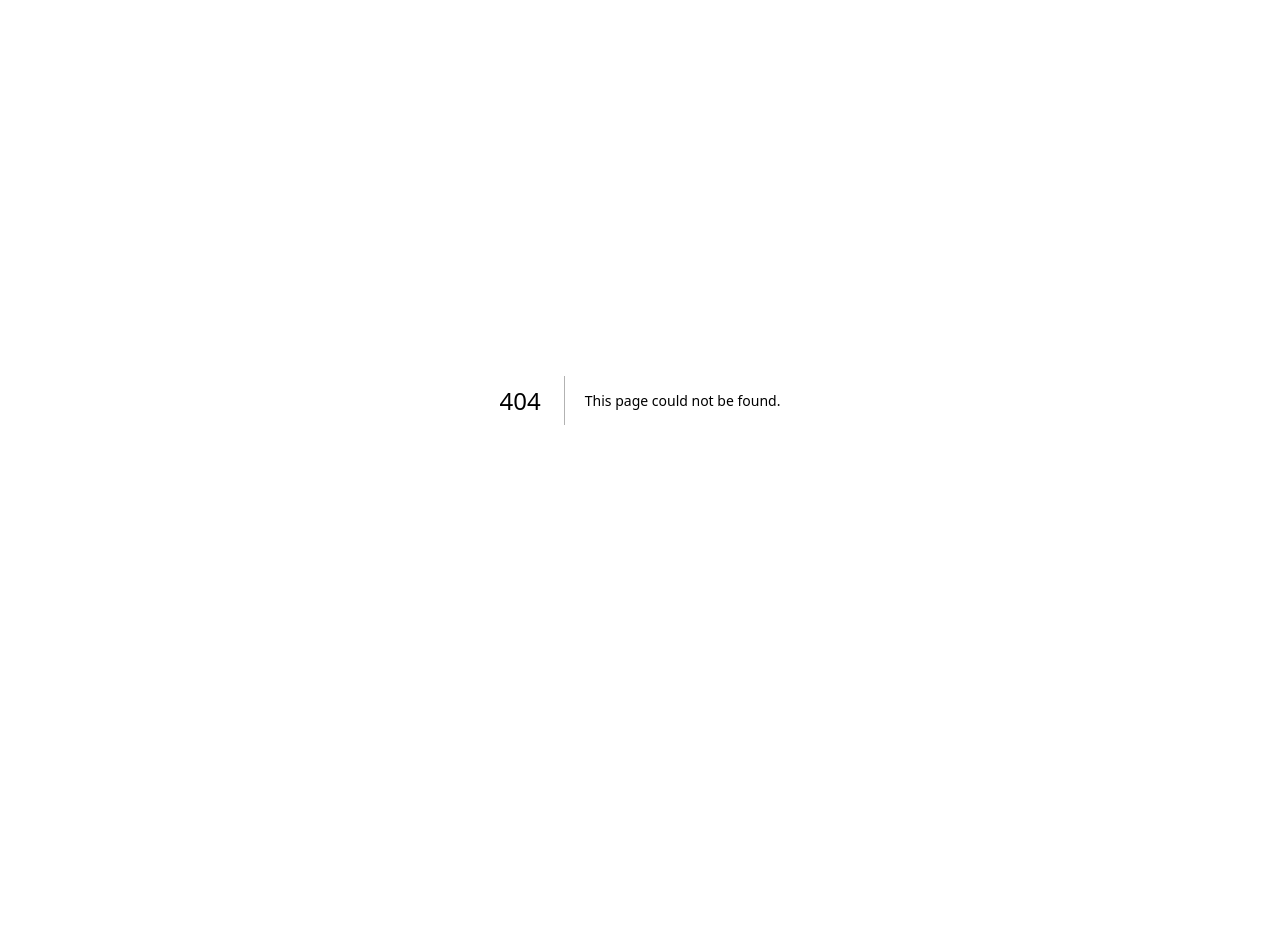
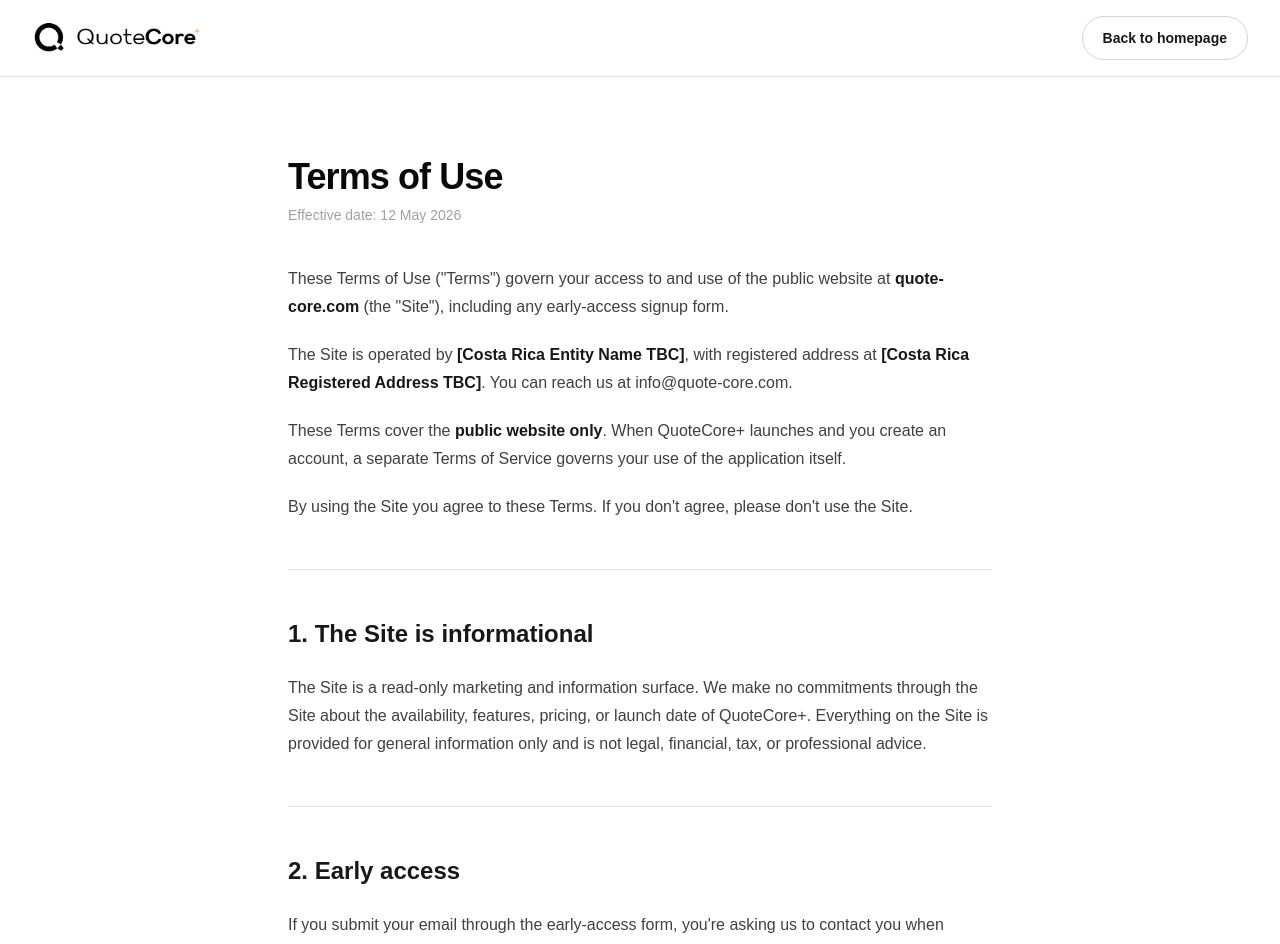
Before and after one commit to barrytheai/quotecore, a Next.js app: page /terms in a window 1280 px wide. Before the commit this address had no page. Shown: the top 944 px of the page. Before the commit the page ends 800 px from the top, so only its background shows below. Built offline with nearby package versions, Linux system fonts and the light colour scheme.

Commit message:
feat: terms of use page at /terms, footer link added

```diff
--- a/app/page.tsx
+++ b/app/page.tsx
@@ -595,6 +595,8 @@ export default function HomePage() {
             <a href="/free-trial" className="hover:text-zinc-800">Free Trial</a>
             {" · "}
             <a href="/privacy" className="hover:text-zinc-800">Privacy Policy</a>
+            {" · "}
+            <a href="/terms" className="hover:text-zinc-800">Terms of Use</a>
           </p>
           <p className="mt-3">© 2026 <span className="brand-wordmark">QuoteCore<span className="brand-plus">+</span></span></p>
           <p className="mt-1">Built by T3Labs</p>
--- /dev/null
+++ b/app/terms/page.tsx
@@ -0,0 +1,130 @@
+import type { Metadata } from "next";
+
+export const metadata: Metadata = {
+  title: "Terms of Use | QuoteCore+",
+  description: "Terms of Use governing your access to and use of the public website at quote-core.com.",
+};
+
+export default function TermsPage() {
+  return (
+    <main className="min-h-screen bg-white text-zinc-950">
+      <header className="sticky top-0 z-50 border-b border-zinc-200 bg-white">
+        <div className="mx-auto flex max-w-7xl items-center justify-between px-6 py-4 lg:px-8">
+          <a href="/" className="flex items-center gap-3">
+            <img src="/MainQCP.png" alt="QuoteCore+" className="h-10 w-auto" />
+          </a>
+          <a href="/" className="inline-flex h-11 items-center justify-center rounded-full border border-zinc-300 bg-white px-5 py-2.5 text-sm font-semibold text-zinc-900 transition-colors hover:bg-zinc-50">
+            Back to homepage
+          </a>
+        </div>
+      </header>
+
+      <div className="mx-auto max-w-3xl px-6 py-20 lg:px-8">
+        <h1 className="text-4xl font-semibold tracking-tight">Terms of Use</h1>
+        <p className="mt-2 text-sm text-zinc-400">Effective date: 12 May 2026</p>
+
+        <div className="prose prose-zinc mt-10 max-w-none">
+          <p>These Terms of Use ("Terms") govern your access to and use of the public website at <strong>quote-core.com</strong> (the "Site"), including any early-access signup form.</p>
+          <p>The Site is operated by <strong>[Costa Rica Entity Name TBC]</strong>, with registered address at <strong>[Costa Rica Registered Address TBC]</strong>. You can reach us at info@quote-core.com.</p>
+          <p>These Terms cover the <strong>public website only</strong>. When QuoteCore+ launches and you create an account, a separate Terms of Service governs your use of the application itself.</p>
+          <p>By using the Site you agree to these Terms. If you don't agree, please don't use the Site.</p>
+
+          <hr />
+
+          <h2>1. The Site is informational</h2>
+          <p>The Site is a read-only marketing and information surface. We make no commitments through the Site about the availability, features, pricing, or launch date of QuoteCore+. Everything on the Site is provided for general information only and is not legal, financial, tax, or professional advice.</p>
+
+          <hr />
+
+          <h2>2. Early access</h2>
+          <p>If you submit your email through the early-access form, you're asking us to contact you when QuoteCore+ opens up. We may email you to confirm your spot, when QuoteCore+ launches, or with a small number of related operational messages.</p>
+          <p>We will not send you unrelated marketing email and we will not share your address with anyone outside our service providers.</p>
+          <p>Early access is offered at our discretion. Submitting an email is <strong>not</strong> a contract, a purchase, or a guarantee that you'll receive access. You can ask us to remove your address at any time by emailing info@quote-core.com.</p>
+
+          <hr />
+
+          <h2>3. Permitted use</h2>
+          <p>You may browse the Site for any lawful purpose. You may not:</p>
+          <ul>
+            <li>Use the Site to break any law, infringe any third party's rights, or harm anyone.</li>
+            <li>Submit false or fraudulent information through the early-access form.</li>
+            <li>Attempt to gain unauthorised access to the Site or underlying infrastructure.</li>
+            <li>Probe, scan, or test the vulnerability of the Site, or breach any security measures.</li>
+            <li>Run automated requests that interfere with normal operation.</li>
+            <li>Reverse-engineer or attempt to extract source code other than what we publish.</li>
+            <li>Re-publish substantial portions of the Site's content as your own.</li>
+          </ul>
+
+          <hr />
+
+          <h2>4. Content and intellectual property</h2>
+          <p>All content on the Site — text, graphics, logos, the "QuoteCore+" name, and the underlying code — is owned by us or licensed to us. You may view the Site and print or save individual pages for your own personal or internal business reference. Any other use requires our prior written permission.</p>
+          <p>If you believe content on the Site infringes your rights, email info@quote-core.com.</p>
+
+          <hr />
+
+          <h2>5. Third-party links</h2>
+          <p>The Site may link to third-party websites. We don't control those sites and we're not responsible for their content, accuracy, or practices.</p>
+
+          <hr />
+
+          <h2>6. No warranty</h2>
+          <p>The Site is provided "as is" and "as available". To the maximum extent permitted by law, we disclaim all warranties, express or implied, including merchantability, fitness for a particular purpose, accuracy, and non-infringement. We don't warrant that the Site will be uninterrupted, error-free, or secure.</p>
+          <p>Nothing in these Terms excludes or limits liability that cannot lawfully be excluded or limited.</p>
+
+          <hr />
+
+          <h2>7. Limitation of liability</h2>
+          <p>To the maximum extent permitted by law, we will not be liable for any indirect, incidental, special, consequential, or punitive damages, or any loss of profits, revenue, data, or goodwill arising out of your use of the Site.</p>
+          <p>Our total aggregate liability is limited to US$100, or the maximum amount allowed by your local law, whichever is greater.</p>
+
+          <hr />
+
+          <h2>8. Indemnity</h2>
+          <p>You agree to defend, indemnify, and hold us harmless from any claim, loss, or expense arising out of your breach of these Terms, your misuse of the Site, or your violation of any law or third-party right.</p>
+
+          <hr />
+
+          <h2>9. Changes to the Site or these Terms</h2>
+          <p>We may change, suspend, or remove parts of the Site at any time without notice. We may update these Terms from time to time — material changes will be communicated to early-access subscribers by email. Continued use of the Site after a change means you accept the updated Terms.</p>
+
+          <hr />
+
+          <h2>10. Privacy</h2>
+          <p>Use of the Site is subject to our <a href="/privacy">Privacy Policy</a>, which explains how we handle the personal data you provide. Please read it before submitting any data through the Site.</p>
+
+          <hr />
+
+          <h2>11. Termination</h2>
+          <p>We may suspend or terminate your access to the Site at any time if we believe you have breached these Terms. Sections covering intellectual property, warranty, liability, indemnity, and governing law will survive termination.</p>
+
+          <hr />
+
+          <h2>12. Governing law and disputes</h2>
+          <p>These Terms are governed by the laws of <strong>Costa Rica</strong>, without regard to its conflict-of-laws rules. Any dispute arising out of or related to the Site will be brought exclusively in the competent courts of San Jose, Costa Rica.</p>
+          <p>Nothing in this section overrides any mandatory consumer-protection rights you have under the law of the country where you live.</p>
+
+          <hr />
+
+          <h2>13. The QuoteCore+ application</h2>
+          <p>When QuoteCore+ launches and you create an account, a separate Terms of Service will govern your use of the application. Until you create an account, only these website Terms apply to you.</p>
+
+          <hr />
+
+          <h2>14. General</h2>
+          <ul>
+            <li><strong>Entire agreement.</strong> These Terms, together with the Privacy Policy, are the entire agreement between you and us regarding the Site.</li>
+            <li><strong>Severability.</strong> If any part of these Terms is held unenforceable, the rest will remain in force.</li>
+            <li><strong>No waiver.</strong> If we don't enforce a provision, that doesn't mean we waive our right to enforce it later.</li>
+            <li><strong>Assignment.</strong> You may not assign these Terms. We may assign them to a successor entity.</li>
+          </ul>
+
+          <hr />
+
+          <h2>15. Contact</h2>
+          <p>Questions about these Terms:<br /><a href="mailto:info@quote-core.com">info@quote-core.com</a></p>
+        </div>
+      </div>
+    </main>
+  );
+}
```
